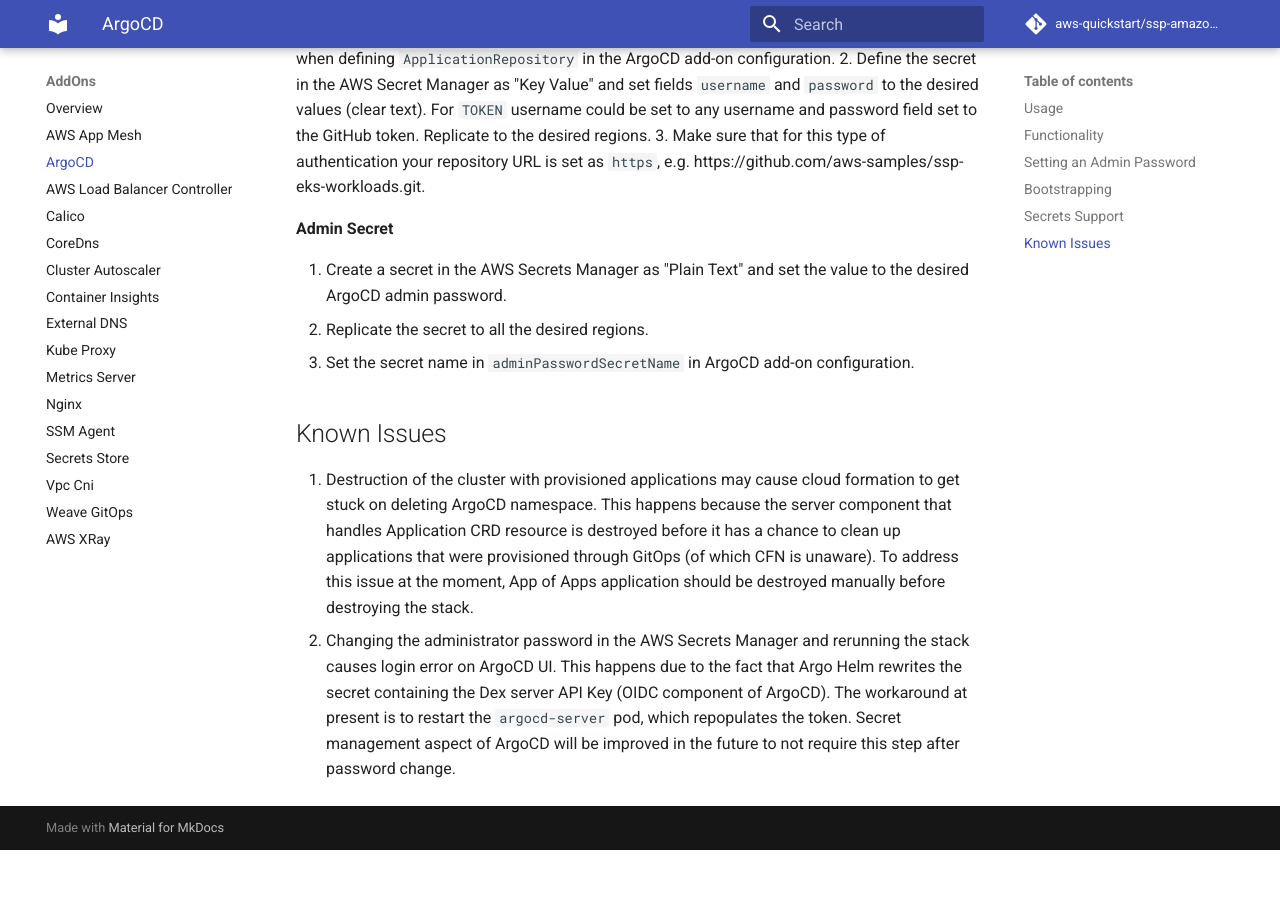
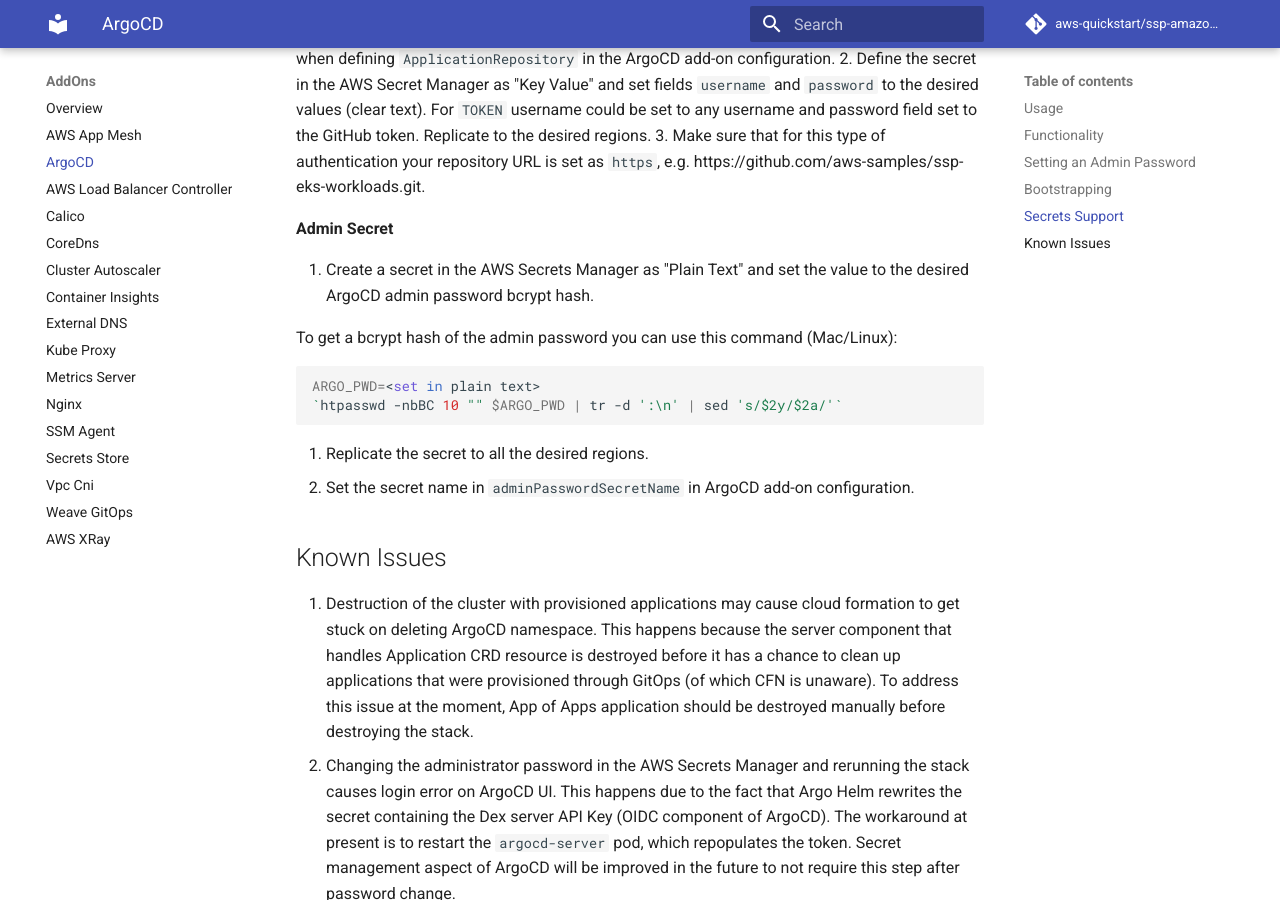
Before and after one commit to aws-quickstart/cdk-eks-blueprints, an MkDocs documentation site: the page built from docs/addons/argo-cd.md, in a window 1280 px wide and 900 px high, scrolled down 4408 px. Built offline with MkDocs 1.6.1 and Material for MkDocs 9.7.7, drawn with Linux system fonts in a browser that asks for light colours; comment, search, counter and statistics services are not loaded; before the commit the page ends 5258 px from its top, so only the background shows below that.

Commit message:
admin pwd for argo documentation

````diff
--- a/docs/addons/argo-cd.md
+++ b/docs/addons/argo-cd.md
@@ -158,7 +158,14 @@
 
 **Admin Secret**
 
-1. Create a secret in the AWS Secrets Manager as "Plain Text" and set the value to the desired ArgoCD admin password.
+1. Create a secret in the AWS Secrets Manager as "Plain Text" and set the value to the desired ArgoCD admin password bcrypt hash.
+
+To get a bcrypt hash of the admin password you can use this command (Mac/Linux):
+```bash
+ARGO_PWD=<set in plain text>
+`htpasswd -nbBC 10 "" $ARGO_PWD | tr -d ':\n' | sed 's/$2y/$2a/'`
+```
+
 2. Replicate the secret to all the desired regions.
 3. Set the secret name in `adminPasswordSecretName` in ArgoCD add-on configuration.
 
````
